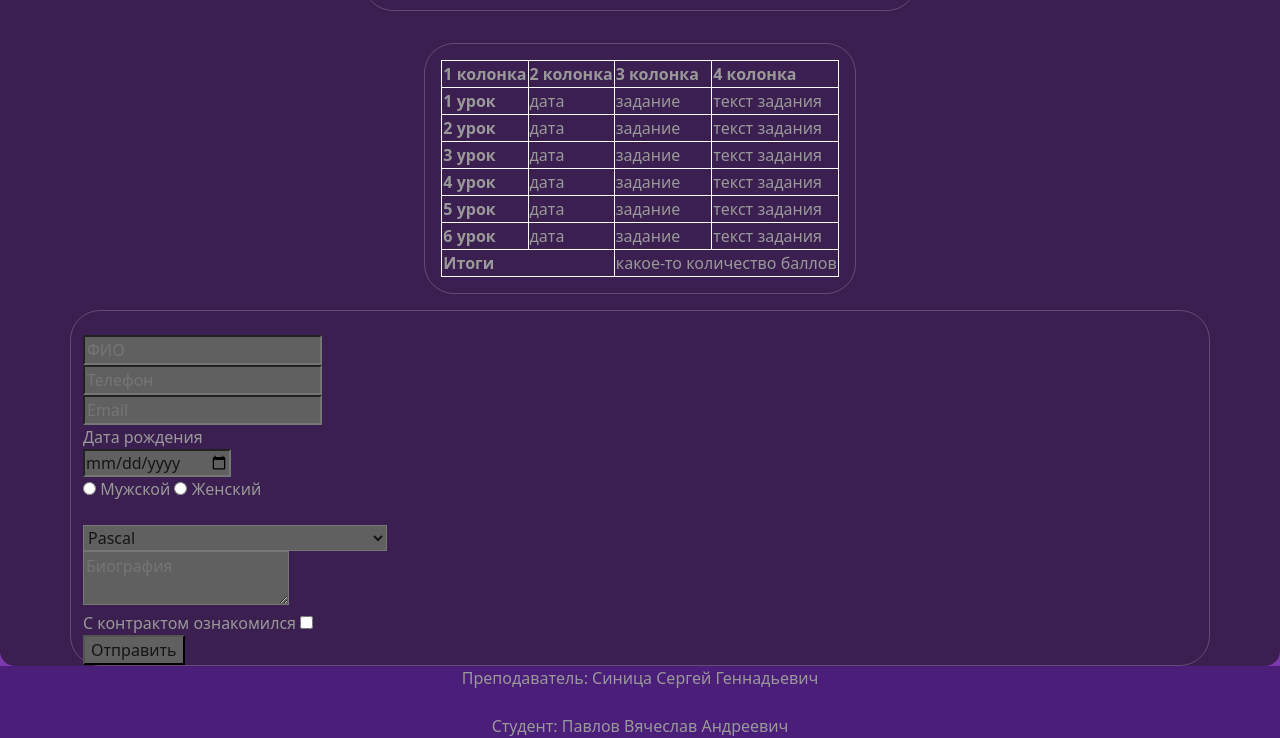
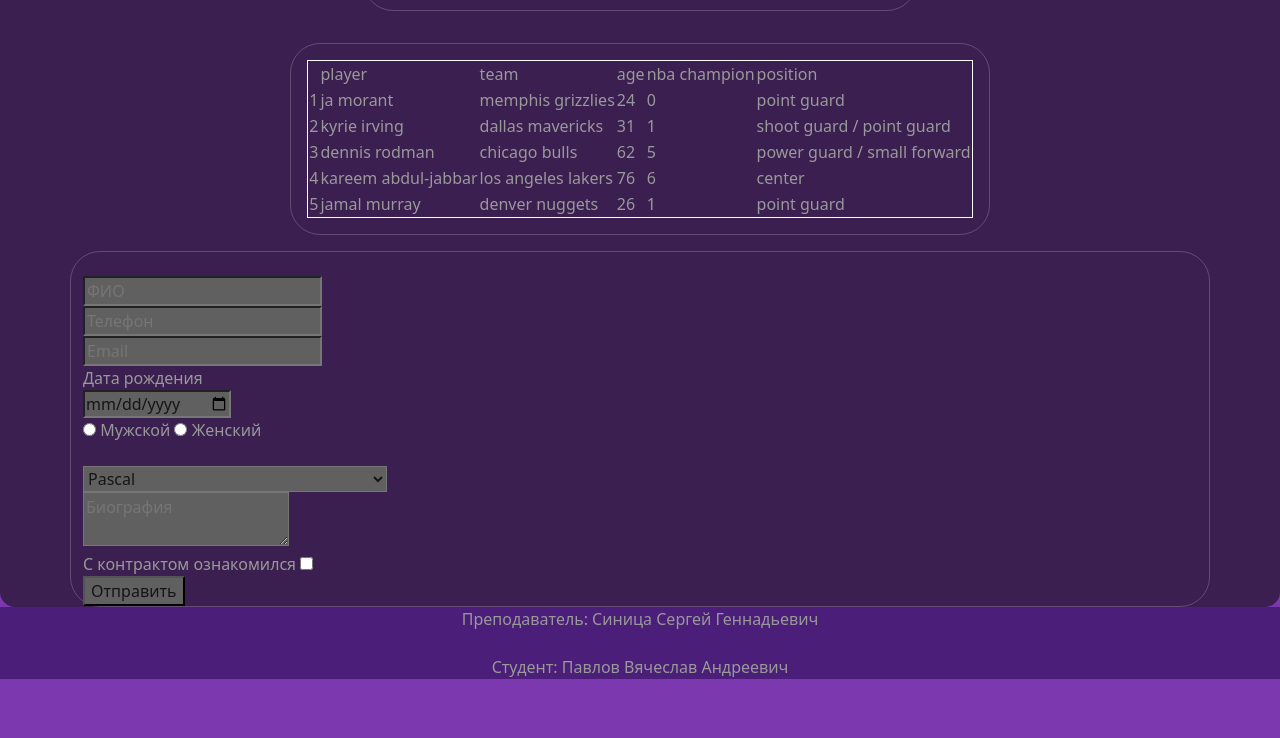
Before and after one commit to ashwh1te/4l, a plain HTML site: page index.html in a window 1280 px wide. Shown: the part 1175-1913 px from the top of the page. After the commit the page ends 1854 px from the top, so only its background shows below. Drawn offline with nearby package versions, Linux system fonts and the light colour scheme.

Commit message:
index.html

```diff
--- a/index.html
+++ b/index.html
@@ -79,55 +79,53 @@
                 <div class="front-block first-table my-3 p-3 order-0 order-md-1">
                     <table id="table" class="mx-auto">
                         <thead>
-                        <tr class="border-1">
-                            <th scope="col" class="border-1">1 колонка</th>
-                            <th scope="col" class="border-1">2 колонка</th>
-                            <th scope="col" class="border-1">3 колонка</th>
-                            <th scope="col" class="border-1">4 колонка</th>
-                        </tr>
-                        </thead>
-                        <tbody>
-                        <tr class="chet-item border-1">
-                            <th scope="row" class="border-1">1 урок</th>
-                            <td class="border-1">дата</td>
-                            <td class="border-1">задание</td>
-                            <td class="border-1">текст задания</td>
-                        </tr>
-                        <tr class="border-1">
-                            <th scope="row" class="border-1">2 урок</th>
-                            <td class="border-1">дата</td>
-                            <td class="border-1">задание</td>
-                            <td class="border-1">текст задания</td>
-                        </tr>
-                        <tr class="chet-item border-1">
-                            <th scope="row" class="border-1">3 урок</th>
-                            <td class="border-1">дата</td>
-                            <td class="border-1">задание</td>
-                            <td class="border-1">текст задания</td>
+                                <tr>
+                            <td></td>
+                            <td>player</td>
+                            <td>team</td>
+                            <td>age</td>
+                            <td>nba champion</td>
+                            <td>position</td>
                         </tr>
                         <tr>
-                            <th scope="row" class="border-1">4 урок</th>
-                            <td class="border-1">дата</td>
-                            <td class="border-1">задание</td>
-                            <td class="border-1">текст задания</td>
+                            <td>1</td>
+                            <td>ja morant</td>
+                            <td>memphis grizzlies</td>
+                            <td>24</td>
+                            <td>0</td>
+                            <td>point guard</td>
                         </tr>
-                        <tr class="chet-item border-1">
-                            <th scope="row" class="border-1">5 урок</th>
-                            <td class="border-1">дата</td>
-                            <td class="border-1">задание</td>
-                            <td class="border-1">текст задания</td>
+                        <tr>
+                            <td>2</td>
+                            <td>kyrie irving</td>
+                            <td>dallas mavericks</td>
+                            <td>31</td>
+                            <td>1</td>
+                            <td>shoot guard / point guard</td>
                         </tr>
-                        <tr class="border-1">
-                            <th scope="row"  class="border-1">6 урок</th>
-                            <td class="border-1">дата</td>
-                            <td class="border-1">задание</td>
-                            <td class="border-1">текст задания</td>
+                        <tr>
+                            <td>3</td>
+                            <td>dennis rodman</td>
+                            <td>chicago bulls</td>
+                            <td>62</td>
+                            <td>5</td>
+                            <td>power guard / small forward</td>
                         </tr>
-                        </tbody>
-                        <tfoot>
-                        <tr class="chet-item border-1">
-                            <th scope="row" colspan="2" class="border-1">Итоги</th>
-                            <td colspan="2" class="border-1">какое-то количество баллов</td>
+                        <tr>
+                            <td>4</td>
+                            <td>kareem abdul-jabbar</td>
+                            <td>los angeles lakers</td>
+                            <td>76</td>
+                            <td>6</td>
+                            <td>center</td>
+                        </tr>
+                        <tr>
+                            <td>5</td>
+                            <td>jamal murray</td>
+                            <td>denver nuggets</td>
+                            <td>26</td>
+                            <td>1</td>
+                            <td>point guard</td>
                         </tr>
                         </tfoot>
                     </table>
```
